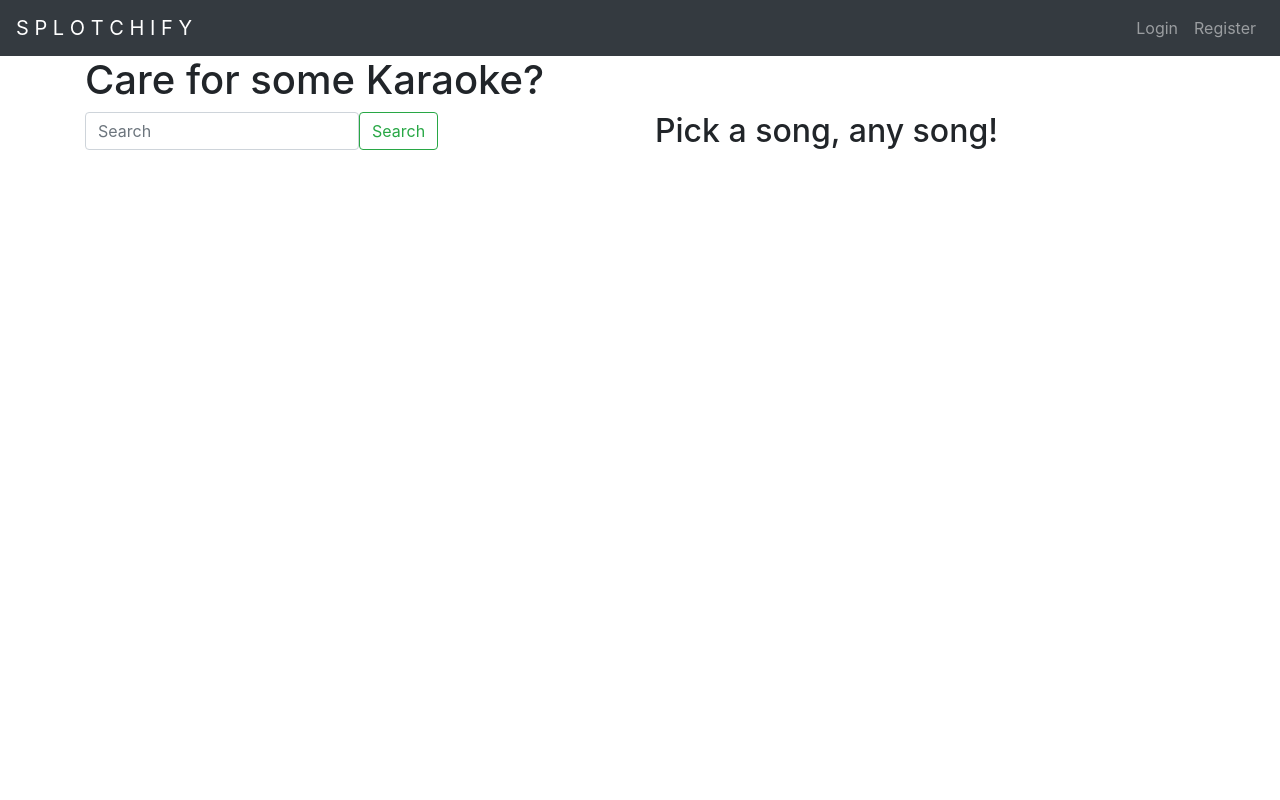
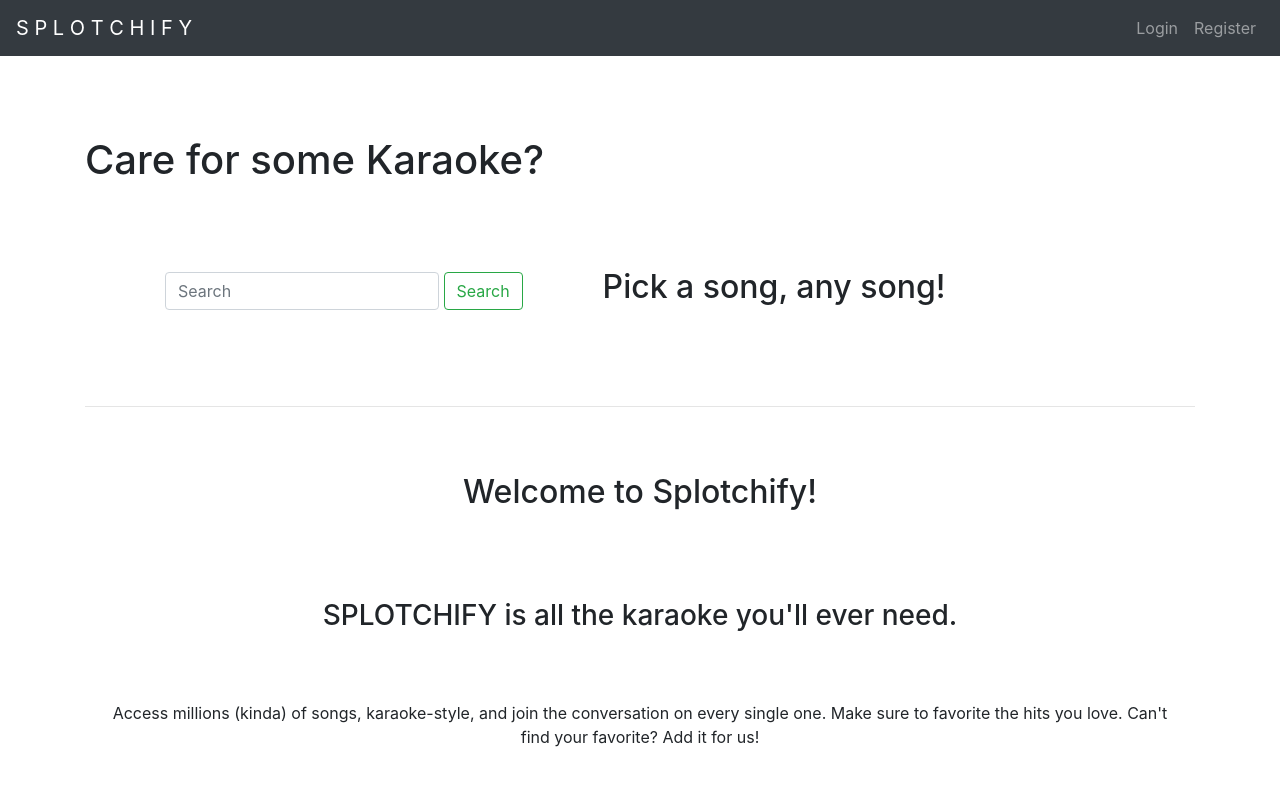
Before and after one commit to priyanka-kishore/SPLOTCHIFY, a Flask app: page / in a window 1280 px wide. Run offline with Flask 2, Linux system fonts and the light colour scheme; some libraries are stand-ins or nearby versions.

Commit message:
about page in the front

```diff
--- a/flask_app/templates/index.html
+++ b/flask_app/templates/index.html
@@ -1,7 +1,7 @@
 {% extends "header.html" %}
 {% block content %}
 
-<h1>Care for some Karaoke?</h1>
+<h1 style="padding-top: 80;">Care for some Karaoke?</h1>
 
 <div class="row">
     <div class="col">
@@ -19,6 +19,7 @@
 
             {# -------------- FOR SEARCH BOX -------------- #}
 
+            <div style="padding: 80;">
                 {{ form.csrf_token }}
                 {{ form.search_query(class="form-control", placeholder="Search") }}
 
@@ -35,10 +36,18 @@
                 {# -------------- FORM SUBMIT BUTTON -------------- #}
 
                 {{ form.submit(class="btn btn-outline-success") }}
+            </div>
+
+            <h2>Pick a song, any song!</h2>
         </form>
     </div>
-    <div class="col">
-        <h2>Pick a song, any song!</h2>
+</div>
+<hr>
+<div class="row">
+    <div>
+        <h2 style="text-align: center; padding: 50;">Welcome to Splotchify!</h2>
+        <h3 style="text-align: center; padding: 30;">SPLOTCHIFY is all the karaoke you'll ever need.</h3>
+        <p style="text-align: center; padding: 30;">Access millions (kinda) of songs, karaoke-style, and join the conversation on every single one. Make sure to favorite the hits you love. Can't find your favorite? Add it for us!</p>
     </div>
 </div>
 
```
Lines whose indentation alone changed are shown as unchanged.
